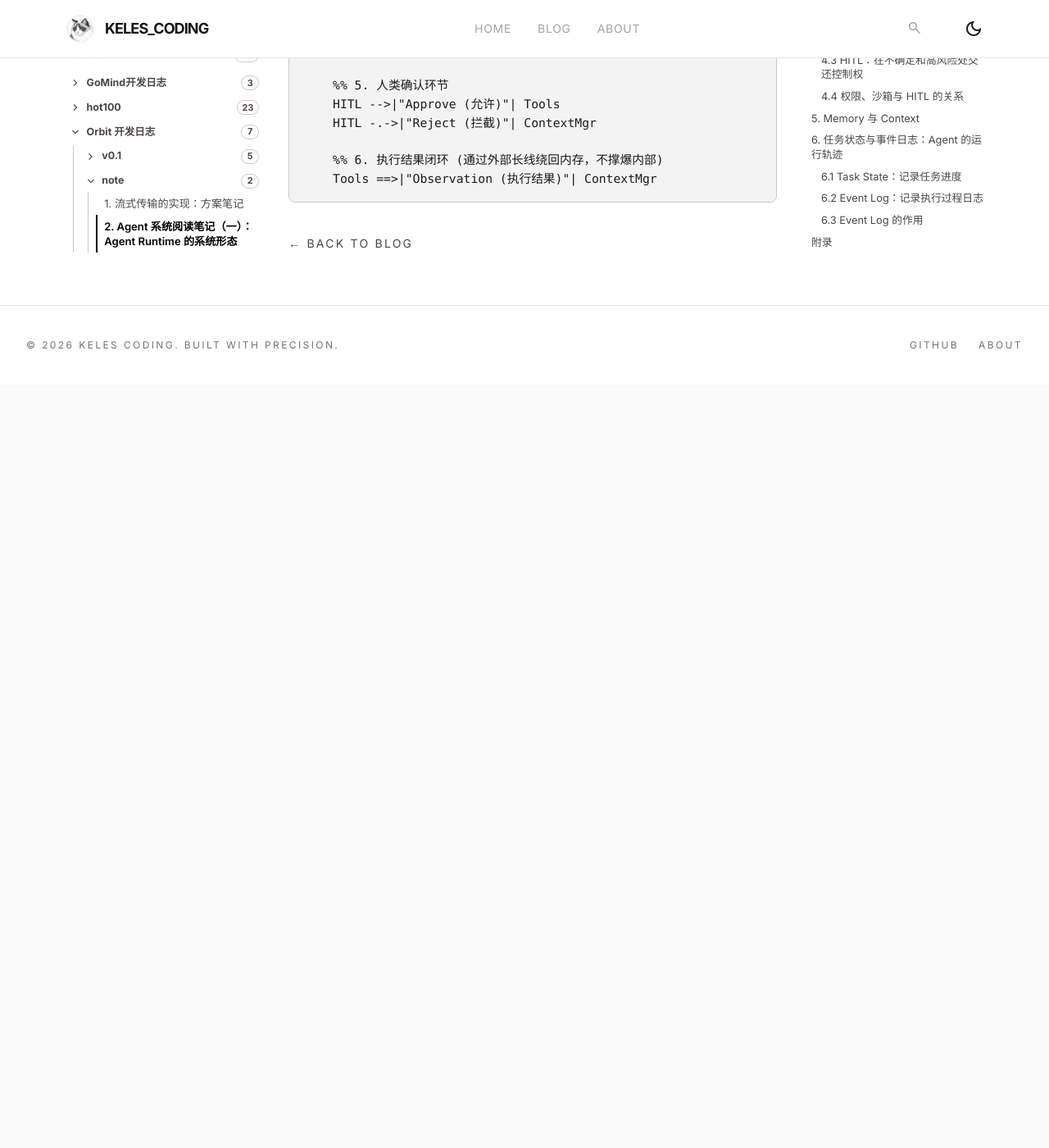
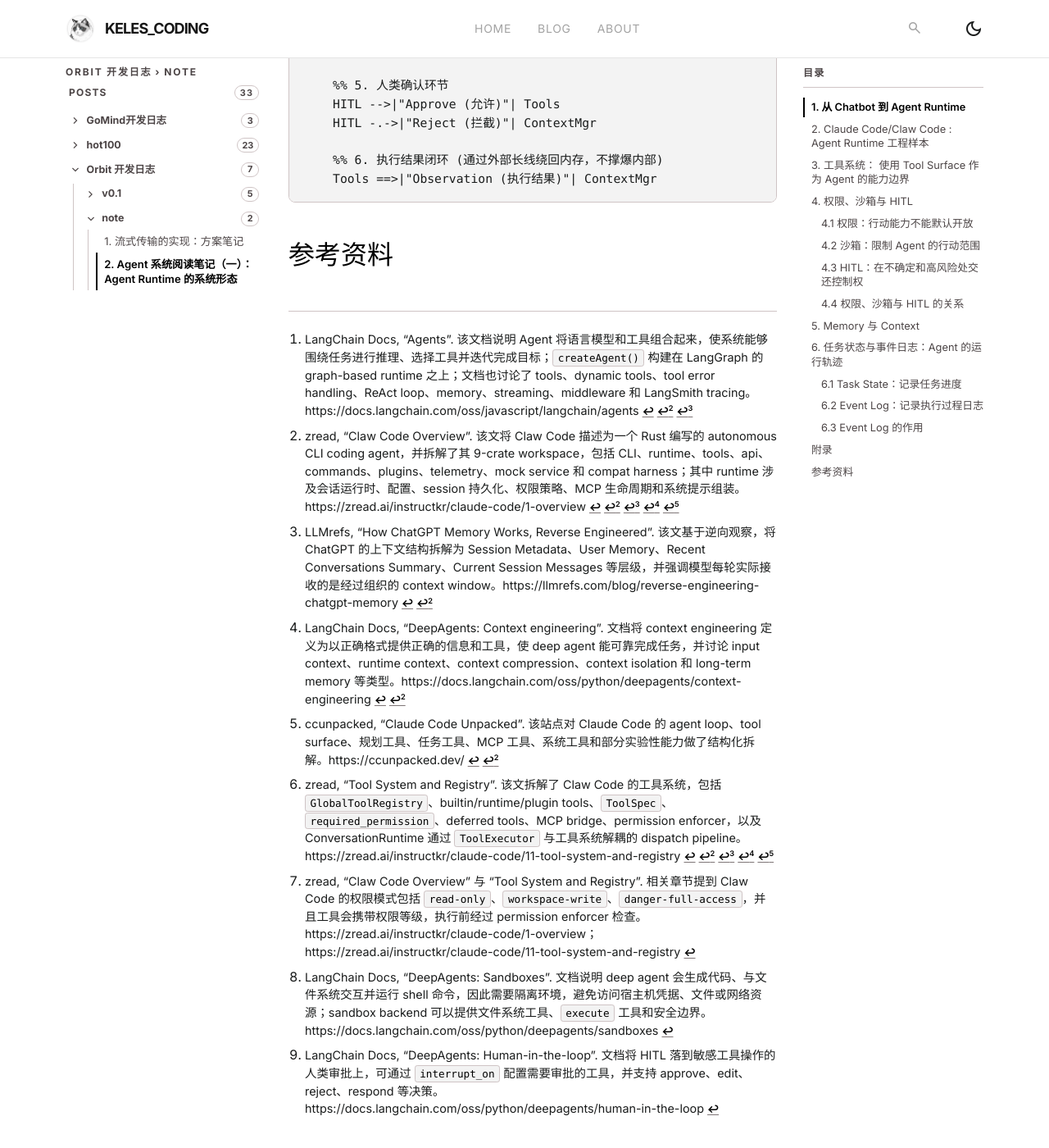
Before and after one commit to KeLes-Coding/KeLes-Coding.github.io, a Jekyll site: the page built from _posts/Orbit 开发日志/note/2026-05-10-2. Agent 系统阅读笔记（一）：Agent Runtime 的系统形态.md, in a window 1280 px wide and 1400 px high, scrolled down 14403 px. Shown: the whole window at 82% size. Built offline with Jekyll 4.4.1, drawn with Linux system fonts in a browser that asks for light colours; nearby versions of some CDN libraries; before the commit the page ends 14872 px from its top, so only the background shows below that; some of the changed text lies outside the part shown.

Commit message:
feat: 添加参考资料，丰富 Agent 系统阅读笔记内容

````diff
--- a/_posts/Orbit 开发日志/note/2026-05-10-2. Agent 系统阅读笔记（一）：Agent Runtime 的系统形态.md
+++ b/_posts/Orbit 开发日志/note/2026-05-10-2. Agent 系统阅读笔记（一）：Agent Runtime 的系统形态.md
@@ -11,7 +11,7 @@ author: KeLes
 
 一个比较直观的感受是，当前的 Agent 从 “LLM + function calling”，逐步过渡为一套围绕模型建立的 Runtime System。模型负责推理，而工具、状态、上下文、文件系统、记忆、权限、沙箱、观测和前端交互，构成了 Agent 执行复杂任务的基础。
 
-LangChain 文档对 Agent 的基础定义是：`An LLM Agent runs tools in a loop to achieve a goal.`，Agent 将语言模型和工具组合起来，使系统能够围绕任务进行推理、决定使用哪些工具，并通过循环逐步完成目标。Agent 会持续运行，直到模型输出最终答案，或者达到迭代上限。
+LangChain 文档对 Agent 的基础定义是：`An LLM Agent runs tools in a loop to achieve a goal.`，Agent 将语言模型和工具组合起来，使系统能够围绕任务进行推理、决定使用哪些工具，并通过循环逐步完成目标。Agent 会持续运行，直到模型输出最终答案，或者达到迭代上限。[^langchain-agents]
 
 即当前的 Agent 与此前的偏向聊天场景的差异，体现在是否能够驱动一个可持续执行、观察结果、调整策略、继续行动的执行闭环。
 
@@ -59,7 +59,7 @@ Agent 流程更接近：
 ```
 关键的变化为，模型需要在一个 Runtime System 做持续的决策。
 
-Claw Code 的架构拆分也能说明这一点。它把系统拆成多个 crate：
+Claw Code 的架构拆分也能说明这一点。它把系统拆成多个 crate：[^claw-overview]
 | 模块                     | 职责                                          |
 | ---------------------- | ------------------------------------------- |
 | CLI binary             | 处理 REPL、一次性 prompt、流式展示、命令行参数主二进制入口。REPL 循环、单次提示词分发、流式显示、CLI 参数解析。
@@ -81,13 +81,13 @@ Claw Code 的架构拆分也能说明这一点。它把系统拆成多个 crate
 7. 什么时候需要人类确认
 8. 执行过程如何观测、恢复、回放
 
-在 Claude Code、Claw Code、ChatGPT Memory 等系统或逆向材料中，已经可以看到它们的具体形态：Coding Agent 需要文件系统、Shell、权限和任务状态；对话型 Agent 需要多层记忆和上下文压缩；复杂 Agent 则需要工具注册、执行追踪、恢复和人类确认。
+在 Claude Code、Claw Code、ChatGPT Memory 等系统或逆向材料中，已经可以看到它们的具体形态：Coding Agent 需要文件系统、Shell、权限和任务状态；对话型 Agent 需要多层记忆和上下文压缩；复杂 Agent 则需要工具注册、执行追踪、恢复和人类确认。[^claw-overview][^llmrefs-memory][^deepagents-context]
 
 ## 2. Claude Code/Claw Code : Agent Runtime 工程样本
 
-Claude Code / Claw Code 这类 Coding Agent，是观察现代 Agent Runtime 的一个优质入口。不再只是围绕自然语言回答问题，而是直接进入用户的开发环境：读取代码库、编辑文件、执行命令、根据运行结果继续推理。
+Claude Code / Claw Code 这类 Coding Agent，是观察现代 Agent Runtime 的一个优质入口。不再只是围绕自然语言回答问题，而是直接进入用户的开发环境：读取代码库、编辑文件、执行命令、根据运行结果继续推理。[^claw-overview]
 
-用户可以用自然语言让它使用这些框架自带的文件读写、shell 工具，在终端中读取、编写、编辑和执行代码，完成从仓库总结到模块重构等任务。更关键的是，背后不再只是一次性模型调用，而是一条持续运行的 pipeline：
+用户可以用自然语言让它使用这些框架自带的文件读写、shell 工具，在终端中读取、编写、编辑和执行代码，完成从仓库总结到模块重构等任务。更关键的是，背后不再只是一次性模型调用，而是一条持续运行的 pipeline：[^claw-overview]
 ```text
 用户提出任务
   -> Runtime 构造上下文与系统提示
@@ -120,7 +120,7 @@ Runtime 负责验证、执行、记录和反馈行动结果。
 
 ## 3. 工具系统： 使用 Tool Surface 作为 Agent 的能力边界
 
-ccunpacked 对 Claude Code 的 tool surface 进行了拆解，分为几个类别：
+ccunpacked 对 Claude Code 的 tool surface 进行了拆解，分为几个类别：[^ccunpacked]
 | 类别        | 工具示例                                                                      | 含义                             |
 | --------- | ------------------------------------------------------------------------- | ------------------------------ |
 | 文件操作      | `FileRead`、`FileEdit`、`FileWrite`、`Glob`、`Grep`、`NotebookEdit`            | 让 Agent 能理解和修改代码库              |
@@ -139,11 +139,11 @@ Tool Surface 不是散落的函数列表，而是 Agent Runtime 暴露给模型
 Runtime 决定行动如何执行、记录和反馈。
 ```
 
-如果只停留在有哪些工具，其实远没有触及工具系统的核心，一个比较关键的点在于：这些工具如何注册、如何被暴露给模型、如何被权限系统约束、如何被 Runtime 调度执行，以及执行结果如何重新进入 Agent Loop。
+如果只停留在有哪些工具，其实远没有触及工具系统的核心，一个比较关键的点在于：这些工具如何注册、如何被暴露给模型、如何被权限系统约束、如何被 Runtime 调度执行，以及执行结果如何重新进入 Agent Loop。[^claw-tools]
 
-在普通 function calling 场景中，我们可能只是手写几个函数，再把 schema 暴露给模型。但成熟 Agent Runtime 往往需要一个更系统的工具注册层。工具可能来自内置能力、运行时配置、插件，或者 MCP server。不同来源的工具会被合并到统一的 registry 中，由 registry 负责命名、描述、参数结构、权限等级和执行入口。
+在普通 function calling 场景中，我们可能只是手写几个函数，再把 schema 暴露给模型。但成熟 Agent Runtime 往往需要一个更系统的工具注册层。工具可能来自内置能力、运行时配置、插件，或者 MCP server。不同来源的工具会被合并到统一的 registry 中，由 registry 负责命名、描述、参数结构、权限等级和执行入口。[^claw-tools]
 
-因此，一个工具至少包含几类信息：
+因此，一个工具至少包含几类信息：[^claw-tools]
 ```text
 name：工具叫什么
 description：什么时候应该使用它
@@ -153,7 +153,7 @@ executor：实际如何执行
 ```
 这几个字段分别服务于两个对象：模型和 Runtime。模型需要通过 name、description、input_schema 理解“什么时候调用、如何调用”；Runtime 则需要通过 required_permission 和 executor 判断“能不能调用、如何执行”。
 
-这里也能看出 Tool Surface 和 Context Engineering 的相似性：工具不是越多越好。一次性暴露过多工具，会占用上下文、增加模型选错工具的概率，也会扩大高风险能力的暴露面。因此，成熟系统通常会区分常驻工具、按需发现工具和仅 Runtime 内部可见的工具。
+这里也能看出 Tool Surface 和 Context Engineering 的相似性：工具不是越多越好。一次性暴露过多工具，会占用上下文、增加模型选错工具的概率，也会扩大高风险能力的暴露面。因此，成熟系统通常会区分常驻工具、按需发现工具和仅 Runtime 内部可见的工具。[^langchain-agents][^claw-tools]
 
 可以粗略分为：
 | 暴露策略             | 含义                          |
@@ -162,7 +162,7 @@ executor：实际如何执行
 | Deferred exposed | 默认不暴露，需要时通过工具搜索或 skill 机制发现 |
 | Runtime-only     | 模型不可见，只由 Runtime 内部使用       |
 
-工具调用本身也不应该直接执行，而应该经过一条统一的 dispatch pipeline：
+工具调用本身也不应该直接执行，而应该经过一条统一的 dispatch pipeline：[^claw-tools]
 ```text
 模型请求工具调用
   -> Registry 查找工具定义
@@ -198,7 +198,7 @@ CronCreate  -> 创建定时任务
 ```
 这些工具的风险级别并不一样。读取 README 和执行 rm -rf 显然不是同一种操作；搜索代码和修改生产配置文件，也不是同一种风险。
 
-成熟 Agent Runtime 架构有必要在工具调用前加入权限检查。
+成熟 Agent Runtime 架构有必要在工具调用前加入权限检查。[^claw-permission]
 
 ### 4.2 沙箱：限制 Agent 的行动范围
 
@@ -214,7 +214,7 @@ CronCreate  -> 创建定时任务
 
 比如允许 Agent 执行测试命令，并不意味着它应该能访问用户的整个 home 目录；允许它写文件，也不意味着它可以修改 workspace 之外的任意路径。
 
-因此，Coding Agent 通常需要一个隔离环境。这个隔离环境可以是：
+因此，Coding Agent 通常需要一个隔离环境。这个隔离环境可以是：[^deepagents-sandbox]
 | 类型                   | 作用                  |
 | -------------------- | ------------------- |
 | Workspace boundary   | 只能访问当前项目目录          |
@@ -227,7 +227,7 @@ CronCreate  -> 创建定时任务
 
 ### 4.3 HITL：在不确定和高风险处交还控制权
 
-Human-in-the-loop，指的是在人机协作系统中，让人类在关键节点参与决策、确认、补充信息或接管流程。
+Human-in-the-loop，指的是在人机协作系统中，让人类在关键节点参与决策、确认、补充信息或接管流程。[^deepagents-hitl]
 
 在人类日常使用 Agent 的场景中，最常见的 HITL 形式就是人类确认。
 
@@ -261,7 +261,7 @@ Memory 是外部保存的信息库存；
 Context 是每次模型调用时，被 Runtime 装配进上下文窗口的工作集。
 ```
 
-ChatGPT Memory 的逆向分析提供了一个很好的观察角度。llmrefs 的文章认为，ChatGPT 的记忆效果并不一定来自复杂的全量历史 RAG，而更像是由几层结构化上下文共同构成：Session Metadata、User Memory、Recent Conversations Summary、Current Session Messages。文章也强调，每次用户发送消息时，模型实际接收到的是一个经过组织的 context window。
+ChatGPT Memory 的逆向分析提供了一个很好的观察角度。llmrefs 的文章认为，ChatGPT 的记忆效果并不一定来自复杂的全量历史 RAG，而更像是由几层结构化上下文共同构成：Session Metadata、User Memory、Recent Conversations Summary、Current Session Messages。文章也强调，每次用户发送消息时，模型实际接收到的是一个经过组织的 context window。[^llmrefs-memory]
 
 可以简单概括为：
 | 层级                           | 含义                 | 作用        |
@@ -300,7 +300,7 @@ ChatGPT Memory 的逆向分析提供了一个很好的观察角度。llmrefs 的
 
 Memory 可以保存很多东西，但每次模型调用时，不应该把所有 memory 都塞进上下文。Runtime 需要判断：当前任务真正需要哪些信息？哪些应该完整注入？哪些只需要摘要？哪些只需要保留一个文件路径或引用？哪些应该通过工具按需读取？
 
-LangChain DeepAgents 的 context engineering 文档也强调，复杂 Agent 需要处理 input context、runtime context、context compression、context isolation 和 long-term memory 等问题；这说明上下文管理本身已经成为 Agent 系统的一部分，而不是简单的 prompt 拼接。
+LangChain DeepAgents 的 context engineering 文档也强调，复杂 Agent 需要处理 input context、runtime context、context compression、context isolation 和 long-term memory 等问题；这说明上下文管理本身已经成为 Agent 系统的一部分，而不是简单的 prompt 拼接。[^deepagents-context]
 
 如果没有这层是下文管理机制，就会出现两个极端：
 ```text
@@ -389,7 +389,7 @@ open questions
 modified files
 pending approvals
 ```
-这也是为什么很多 Agent 系统会有 `TodoWrite`、`TaskCreate`、`TaskUpdate`、`PlanMode` 这类工具。它们表面上是在展示进度，实际上是在把模型的隐式思考过程转化为可保存、可恢复、可展示的外部状态。
+这也是为什么很多 Agent 系统会有 `TodoWrite`、`TaskCreate`、`TaskUpdate`、`PlanMode` 这类工具。它们表面上是在展示进度，实际上是在把模型的隐式思考过程转化为可保存、可恢复、可展示的外部状态。[^ccunpacked]
 
 ### 6.2 Event Log：记录执行过程日志
 例如：
@@ -418,7 +418,7 @@ Event Log 的作用可以简单概括为四点。
 
 第四是**前端展示**。Agent 的执行轨迹可以成为 UI 的数据源。前端可以展示当前计划、正在执行的步骤、工具调用、命令输出、文件变更、测试结果、用户确认点、错误和重试。这样用户看到的不只是最终答案，而是一个可理解、可追踪的执行过程。
 
-所以，Event Log 不只是后端日志，也可以成为 Agent Runtime 的观测层、恢复层和交互层。
+所以，Event Log 不只是后端日志，也可以成为 Agent Runtime 的观测层、恢复层和交互层。[^langchain-agents][^claw-overview]
 
 ## 附录
 
@@ -477,3 +477,23 @@ flowchart TD
     %% 6. 执行结果闭环 (通过外部长线绕回内存，不撑爆内部)
     Tools ==>|"Observation (执行结果)"| ContextMgr
 ```
+
+## 参考资料
+
+[^langchain-agents]: LangChain Docs, “Agents”. 该文档说明 Agent 将语言模型和工具组合起来，使系统能够围绕任务进行推理、选择工具并迭代完成目标；`createAgent()` 构建在 LangGraph 的 graph-based runtime 之上；文档也讨论了 tools、dynamic tools、tool error handling、ReAct loop、memory、streaming、middleware 和 LangSmith tracing。https://docs.langchain.com/oss/javascript/langchain/agents
+
+[^claw-overview]: zread, “Claw Code Overview”. 该文将 Claw Code 描述为一个 Rust 编写的 autonomous CLI coding agent，并拆解了其 9-crate workspace，包括 CLI、runtime、tools、api、commands、plugins、telemetry、mock service 和 compat harness；其中 runtime 涉及会话运行时、配置、session 持久化、权限策略、MCP 生命周期和系统提示组装。https://zread.ai/instructkr/claude-code/1-overview
+
+[^ccunpacked]: ccunpacked, “Claude Code Unpacked”. 该站点对 Claude Code 的 agent loop、tool surface、规划工具、任务工具、MCP 工具、系统工具和部分实验性能力做了结构化拆解。https://ccunpacked.dev/
+
+[^claw-tools]: zread, “Tool System and Registry”. 该文拆解了 Claw Code 的工具系统，包括 `GlobalToolRegistry`、builtin/runtime/plugin tools、`ToolSpec`、`required_permission`、deferred tools、MCP bridge、permission enforcer，以及 ConversationRuntime 通过 `ToolExecutor` 与工具系统解耦的 dispatch pipeline。https://zread.ai/instructkr/claude-code/11-tool-system-and-registry
+
+[^claw-permission]: zread, “Claw Code Overview” 与 “Tool System and Registry”. 相关章节提到 Claw Code 的权限模式包括 `read-only`、`workspace-write`、`danger-full-access`，并且工具会携带权限等级，执行前经过 permission enforcer 检查。https://zread.ai/instructkr/claude-code/1-overview；https://zread.ai/instructkr/claude-code/11-tool-system-and-registry
+
+[^deepagents-sandbox]: LangChain Docs, “DeepAgents: Sandboxes”. 文档说明 deep agent 会生成代码、与文件系统交互并运行 shell 命令，因此需要隔离环境，避免访问宿主机凭据、文件或网络资源；sandbox backend 可以提供文件系统工具、`execute` 工具和安全边界。https://docs.langchain.com/oss/python/deepagents/sandboxes
+
+[^deepagents-hitl]: LangChain Docs, “DeepAgents: Human-in-the-loop”. 文档将 HITL 落到敏感工具操作的人类审批上，可通过 `interrupt_on` 配置需要审批的工具，并支持 approve、edit、reject、respond 等决策。https://docs.langchain.com/oss/python/deepagents/human-in-the-loop
+
+[^llmrefs-memory]: LLMrefs, “How ChatGPT Memory Works, Reverse Engineered”. 该文基于逆向观察，将 ChatGPT 的上下文结构拆解为 Session Metadata、User Memory、Recent Conversations Summary、Current Session Messages 等层级，并强调模型每轮实际接收的是经过组织的 context window。https://llmrefs.com/blog/reverse-engineering-chatgpt-memory
+
+[^deepagents-context]: LangChain Docs, “DeepAgents: Context engineering”. 文档将 context engineering 定义为以正确格式提供正确的信息和工具，使 deep agent 能可靠完成任务，并讨论 input context、runtime context、context compression、context isolation 和 long-term memory 等类型。https://docs.langchain.com/oss/python/deepagents/context-engineering
````
